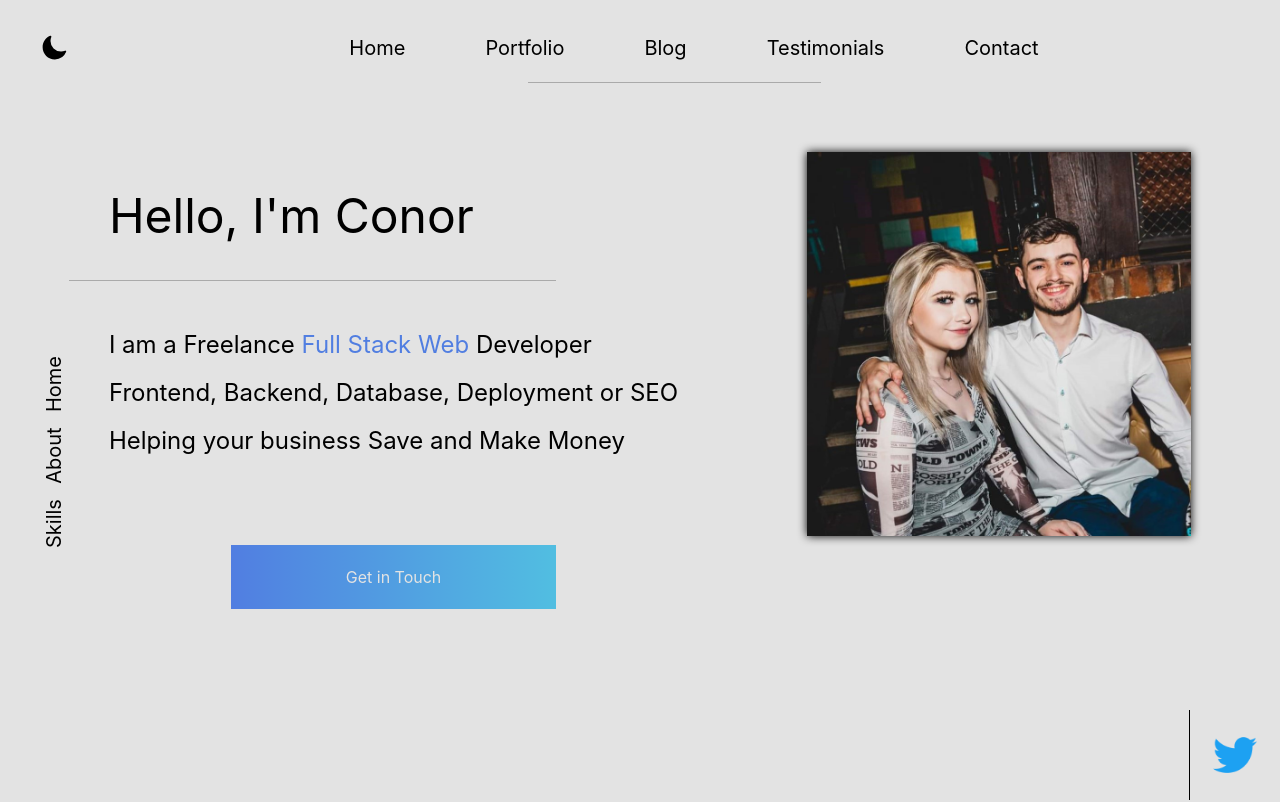
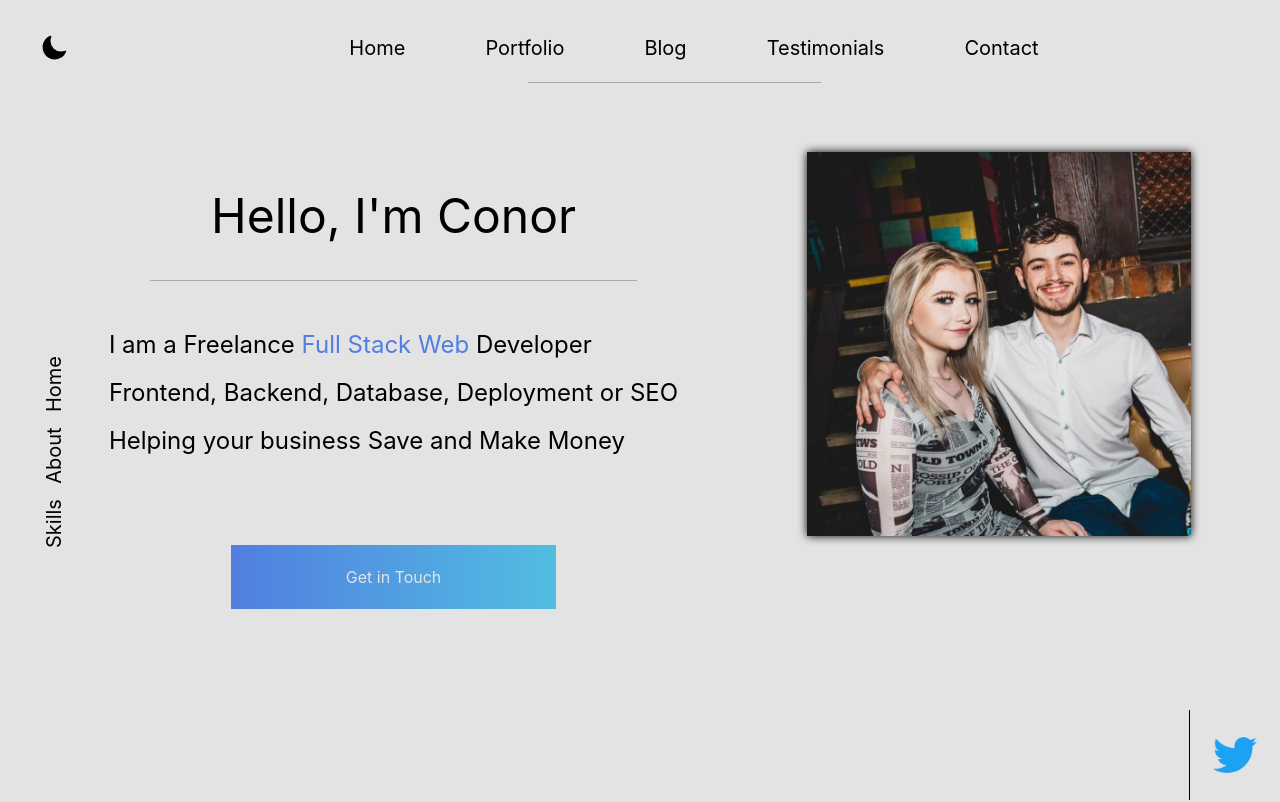
Before and after one commit to ConorMcNamee/old-portfolio, a Next.js app: page / in a window 1280 px wide. Shown: the top 802 px of the page. Built offline with nearby package versions, Linux system fonts and the light colour scheme.

Commit message:
About Section Responsive changes

```diff
--- a/components/Index/About.tsx
+++ b/components/Index/About.tsx
@@ -3,7 +3,7 @@ import Link from "next/link";
 export default function  About() {
 
     return (
-        <section id="about" className="flex w-screen h-screen justify-center items-center mt-5 md:m-0">
+        <section id="about" className="flex md:w-screen md:h-screen justify-center items-center mt-5 md:m-0">
             <div className='flex flex-col text-center md:w-[50%] mt-10'>
                 <h3 className="text-4xl m-5">About</h3>
                 <hr className="boreder-2 opacity-25 w-[50%] self-center" />
--- a/components/Index/Home.tsx
+++ b/components/Index/Home.tsx
@@ -4,9 +4,9 @@ import Link from "next/link";
 export default function  Home() {
 
     return (
-        <section id="home" className="flex md:h-screen md:w-screen items-center text-center md:text-left mt-32 lg:mt-0">
+        <section id="home" className="flex relative md:h-screen md:w-screen items-center text-center md:text-left mt-32 lg:mt-0">
             <div className="flex flex-col w-[100%] sm:justify-evenly sm:flex-row">
-                <header className="h-max flex flex-col">
+                <header className="h-max flex flex-col items-center">
                     <h2 className="text-5xl p-5 m-5">Hello, I&#39;m Conor</h2>
                     <hr className="opacity-25 w-[75%]" />
                     <div className="text-2xl md:leading-loose p-5 m-5">
```
